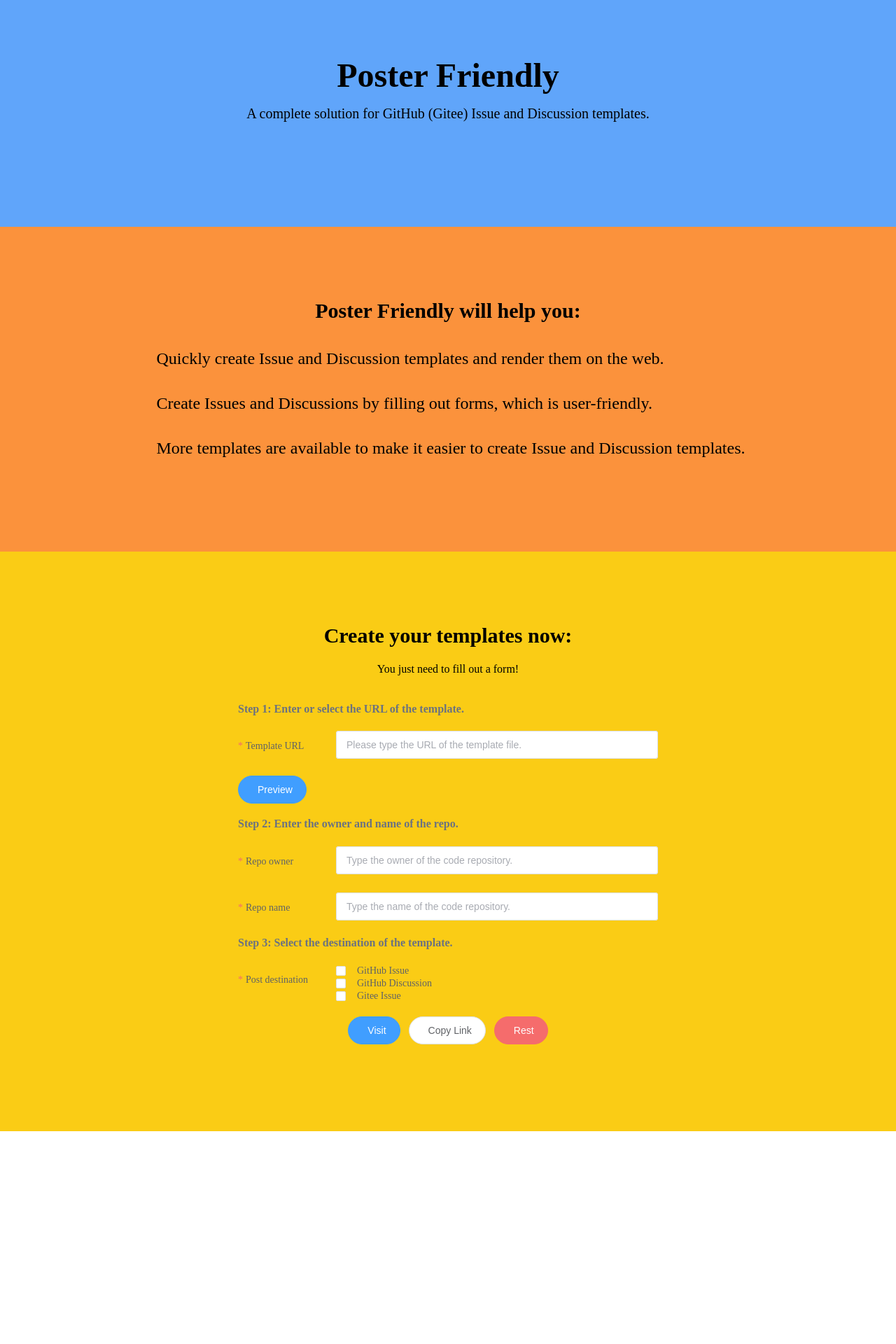
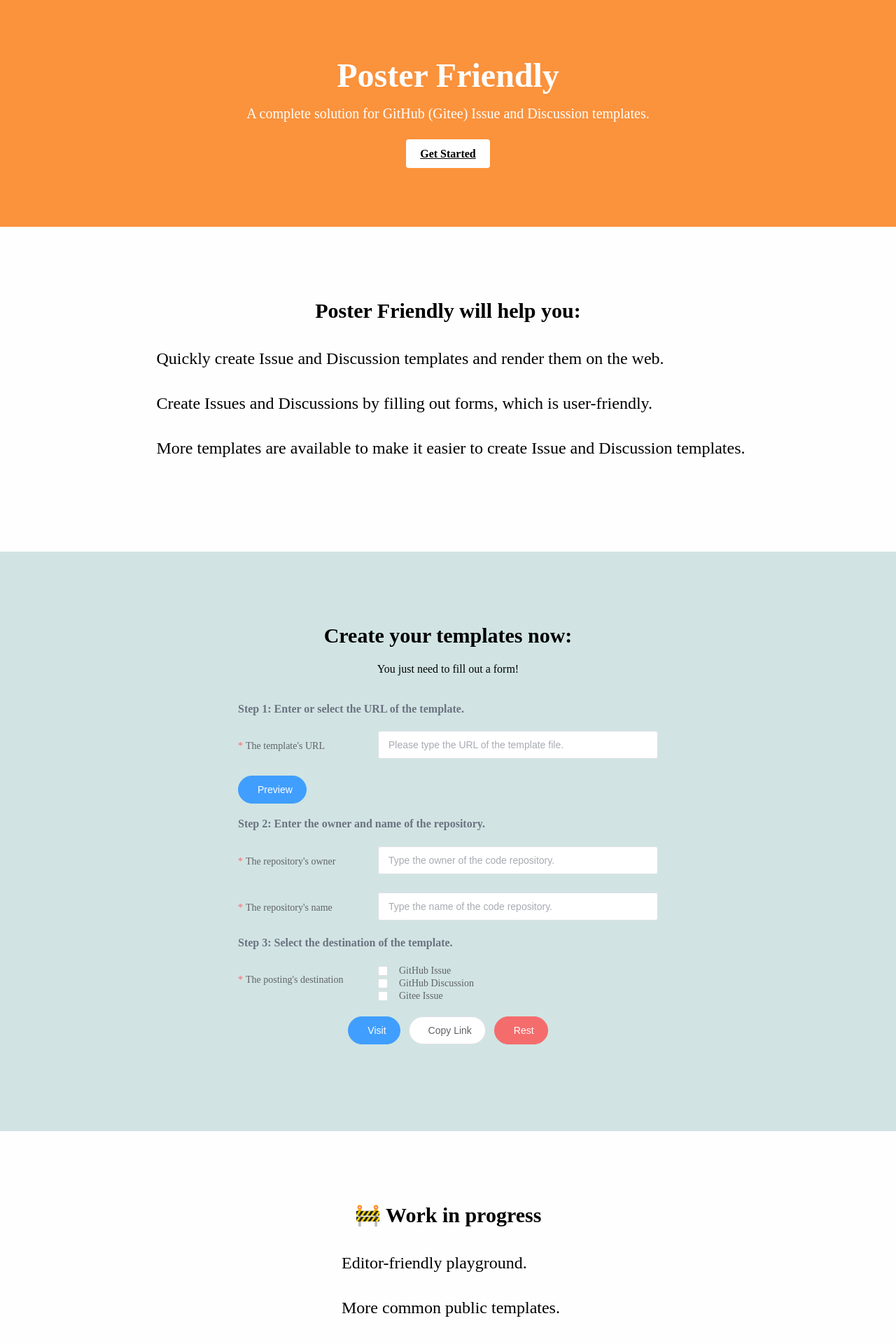
Before and after one commit to stevending1st/poster-friendly, a Vue app: page / in a window 1280 px wide. Shown: the part 96-2016 px from the top of the page at 70% size. Before the commit the page ends 1712 px from the top, so only its background shows below. Built offline with nearby package versions, Linux system fonts and the light colour scheme.

Commit message:
feat: add WIP

```diff
--- a/src/components/configuration-form.vue
+++ b/src/components/configuration-form.vue
@@ -54,14 +54,14 @@
       <el-form
         ref="configurationFormRef"
         :model="configForm"
-        label-width="140px"
+        label-width="200px"
         label-position="left"
         :rules="rules"
         class="w-full"
         size="large"
       >
         <h4>Step 1: Enter or select the URL of the template.</h4>
-        <el-form-item label="Template URL" prop="templateURL">
+        <el-form-item label="The template's URL" prop="templateURL">
           <el-input
             placeholder="Please type the URL of the template file."
             v-model="configForm.templateURL"
@@ -85,14 +85,14 @@
           </el-button>
         </div>
 
-        <h4>Step 2: Enter the owner and name of the repo.</h4>
-        <el-form-item label="Repo owner" prop="repoOwner">
+        <h4>Step 2: Enter the owner and name of the repository.</h4>
+        <el-form-item label="The repository's owner" prop="repoOwner">
           <el-input
             placeholder="Type the owner of the code repository."
             v-model="configForm.repoOwner"
           />
         </el-form-item>
-        <el-form-item label="Repo name" prop="repoName">
+        <el-form-item label="The repository's name" prop="repoName">
           <el-input
             placeholder="Type the name of the code repository."
             v-model="configForm.repoName"
@@ -100,7 +100,7 @@
         </el-form-item>
 
         <h4>Step 3: Select the destination of the template.</h4>
-        <el-form-item label="Post destination" prop="postDestination">
+        <el-form-item label="The posting's destination" prop="postDestination">
           <el-checkbox-group
             size="large"
             placeholder="5555"
--- a/src/pages/page-home.vue
+++ b/src/pages/page-home.vue
@@ -32,6 +32,17 @@
   {
     icon: 'i-carbon-copy-file',
     text: 'More templates are available to make it easier to create Issue and Discussion templates.',
+  },
+];
+
+const workInProgressContent = [
+  {
+    icon: 'i-carbon-tablet-landscape',
+    text: 'Editor-friendly playground.',
+  },
+  {
+    icon: 'i-carbon-template',
+    text: 'More common public templates.',
   },
 ];
 
@@ -91,15 +102,23 @@
   <el-container class="w-full" direction="vertical">
     <common-header />
     <main class="p-0">
-      <div class="bg-blue h-50 py-20">
+      <div class="bg-orange color-white h-50 py-20">
         <h2 class="text-size-5xl text-center mb-5">Poster Friendly</h2>
         <p class="text-center text-size-20px pb-10 my-0">
           A complete solution for GitHub (Gitee) Issue and Discussion templates.
         </p>
+        <p class="text-center pb-8">
+          <a
+            class="bg-#FEFEFE color-black px-5 py-3 rd font-600 text-decoration-none"
+            link
+            href="#config-form"
+            >Get Started</a
+          >
+        </p>
       </div>
 
       <div
-        class="bg-orange py-20 block px-10px xs:px-20px sm:px-30px md:flex md:flex-col md:items-center"
+        class="bg-#fefefe py-20 block px-10px xs:px-20px sm:px-30px md:flex md:flex-col md:items-center"
         id="features"
       >
         <h2 class="text-size-3xl text-start">Poster Friendly will help you:</h2>
@@ -121,8 +140,8 @@
       </div>
 
       <div
-        class="bg-yellow flex flex-col items-center px-30px sm:px-40px py-20"
-        id="features"
+        class="bg-#d1e4e3 flex flex-col items-center px-30px sm:px-40px py-20"
+        id="config-form"
       >
         <h2 class="text-size-3xl text-start">Create your templates now:</h2>
         <p class="text-start">You just need to fill out a form!</p>
@@ -133,6 +152,28 @@
           @copyLink="onCopyLink"
           :isSupportedClipboard="isSupportedClipboard"
         />
+      </div>
+
+      <div
+        class="bg-#fefefe py-20 block px-10px xs:px-20px sm:px-30px md:flex md:flex-col md:items-center"
+        id="work-in-progress"
+      >
+        <h2 class="text-size-3xl text-start">🚧 Work in progress</h2>
+
+        <ul class="list-none pl-0">
+          <li
+            class="flex items-center mb-10"
+            v-for="(featuresItems, index) in workInProgressContent"
+            :key="index"
+          >
+            <div :class="`${featuresItems.icon} text-size-8 mr-2`" />
+            <div class="flex-1">
+              <p class="text-size-2xl p-0 m-0">
+                {{ featuresItems.text }}
+              </p>
+            </div>
+          </li>
+        </ul>
       </div>
     </main>
   </el-container>
--- a/src/pages/page-poster.vue
+++ b/src/pages/page-poster.vue
@@ -111,12 +111,13 @@
 <template>
   <div class="w-full flex justify-center">
     <div v-if="!loading" class="w-95% sm:w-85% md:w-50%">
-      <h1 class="break-all">
+      <h1 class="break-all mt-10">
         <a :href="`https://github.com/${owner}/${name}`" target="_blank">
           {{ owner }}/{{ name }}
         </a>
       </h1>
       <el-form
+        class="mb-10"
         ref="formRef"
         :model="data"
         :rules="rules"
--- a/vite.config.ts
+++ b/vite.config.ts
@@ -1,24 +1,20 @@
-import { defineConfig } from 'vite'
-import AutoImport from 'unplugin-auto-import/vite'
-import Components from 'unplugin-vue-components/vite'
-import { ElementPlusResolver } from 'unplugin-vue-components/resolvers'
-import vue from '@vitejs/plugin-vue'
-import Unocss from 'unocss/vite'
-import { presetUno, presetAttributify, presetIcons, presetMini } from 'unocss'
+import { defineConfig } from 'vite';
+import AutoImport from 'unplugin-auto-import/vite';
+import Components from 'unplugin-vue-components/vite';
+import { ElementPlusResolver } from 'unplugin-vue-components/resolvers';
+import vue from '@vitejs/plugin-vue';
+import Unocss from 'unocss/vite';
+import { presetUno, presetAttributify, presetIcons, presetMini } from 'unocss';
 
 export default defineConfig({
   plugins: [
     vue(),
     AutoImport({
       imports: ['vue'],
-      resolvers: [
-        ElementPlusResolver()
-      ],
+      resolvers: [ElementPlusResolver()],
     }),
     Components({
-      resolvers: [
-        ElementPlusResolver(),
-      ],
+      resolvers: [ElementPlusResolver()],
     }),
     Unocss({
       presets: [
@@ -32,12 +28,11 @@
               sm: '640px',
               md: '960px',
               lg: '1280px',
-              }
-            }
+            },
+          },
         }),
       ],
-      rules: [
+      rules: [['text-decoration-none', { 'text-decoration': 'none' }]],
+    }),
   ],
-    }),
-  ]
-})
+});
```
Also changed, not shown: 1 other file (tests, documents, lock files or other folders). Lines whose indentation alone changed are shown as unchanged.
